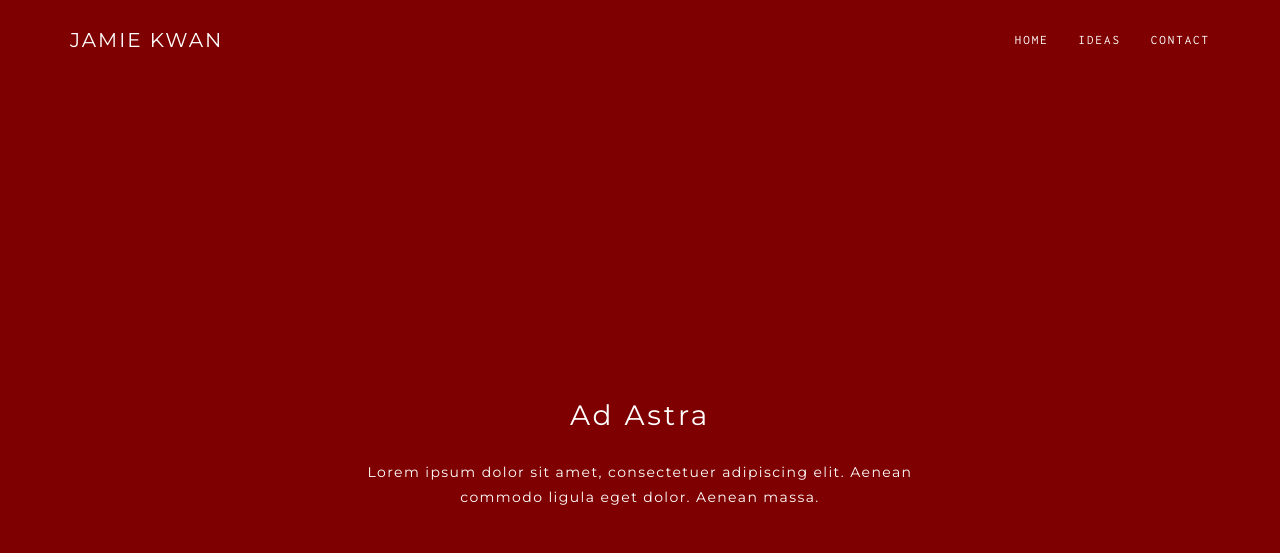
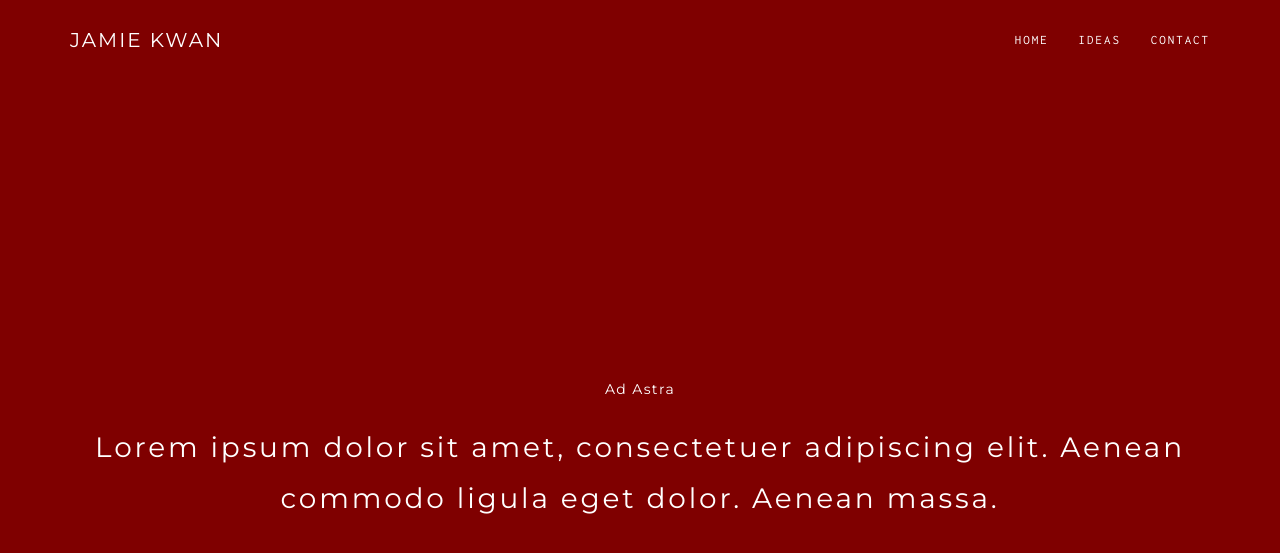
Before and after one commit to jmk91/jamiemkwan, a Jekyll site: the page built from ad-astra.html, in a window 1280 px wide and 900 px high. Shown: the top 553 px of the window. Built offline with Jekyll 4.4.1, drawn with Linux system fonts in a browser that asks for light colours.

Commit message:
adjust font size

```diff
--- a/_layouts/portfolio.html
+++ b/_layouts/portfolio.html
@@ -8,10 +8,10 @@ title: Jamie Kwan | Experience Design & Strategy
 
 		<div class="hs-caption container">
 			<div class="caption-content">
-				<div class="hs-title-size-3 font-alt m-b-20">
+				<div class="hs-title-size-1 font-alt m-b-20">
 					{{ page.title }}
 				</div>
-				<div class="hs-title-size-1 font-alt">
+				<div class="hs-title-size-3 font-alt">
 					Lorem ipsum dolor sit amet, consectetuer adipiscing elit. Aenean<br> commodo ligula eget dolor. Aenean massa.
 				</div>
 			</div>
```
